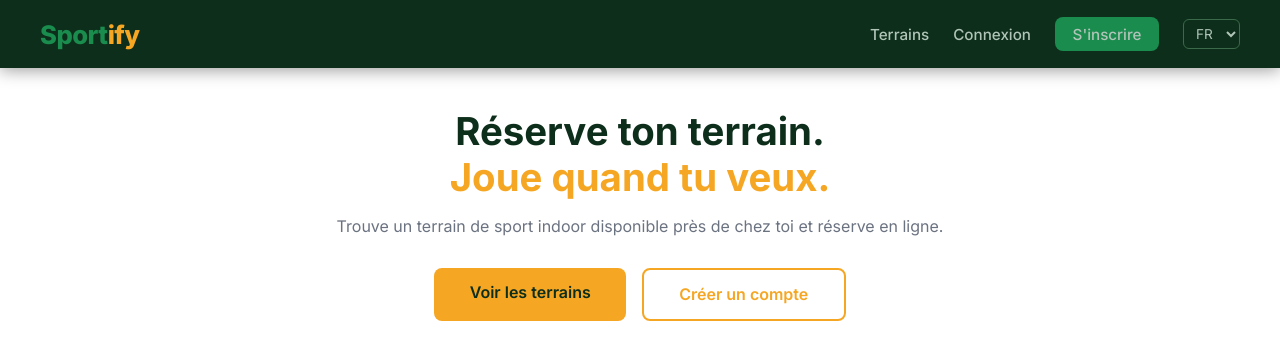
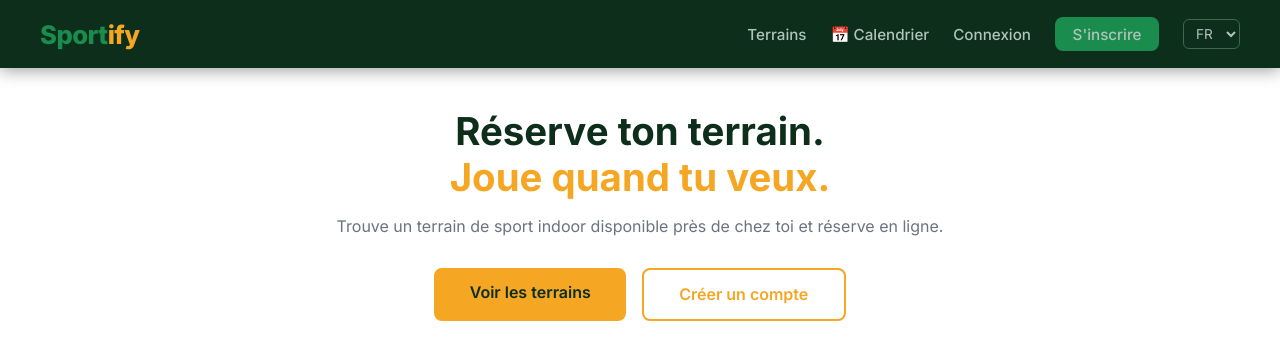
Before and after one commit to Morad-eh/sportify, a Django app: template gestion/templates/gestion/home.html in a window 1280 px wide. Shown: the top 361 px of the page. Run offline with Django 3.2, Linux system fonts and the light colour scheme; the template is opened without the code that fills it, so the values that code supplies are empty.

Commit message:
base : liens Calendrier et Dashboard admin dans la navbar

```diff
--- a/gestion/templates/gestion/base.html
+++ b/gestion/templates/gestion/base.html
@@ -215,10 +215,12 @@
             </button>
             <ul class="nav-links" id="nav-links">
                 <li><a href="{% url 'terrains' %}">{% trans "Terrains" %}</a></li>
+                <li><a href="{% url 'calendrier' %}">📅 {% trans "Calendrier" %}</a></li>
                 {% if user.is_authenticated %}
                     <li><a href="{% url 'dashboard' %}">{% trans "Mon espace" %}</a></li>
                     <li><a href="{% url 'profil' %}">{% trans "Mon profil" %}</a></li>
                     {% if user.is_staff %}
+                        <li><a href="{% url 'admin_dashboard' %}">📊 Dashboard</a></li>
                         <li><a href="/admin/">{% trans "Administration" %}</a></li>
                     {% endif %}
                     <li>
```
